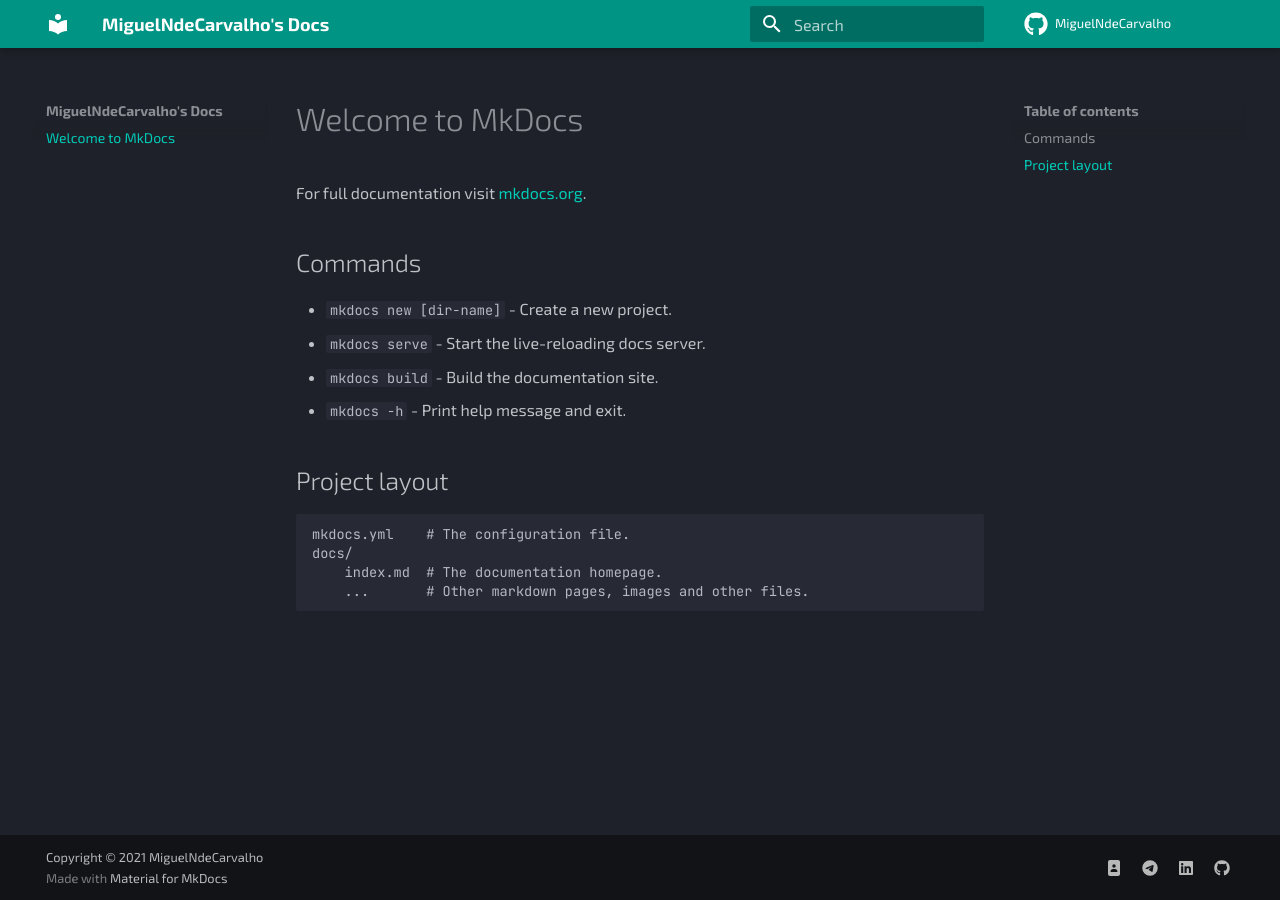
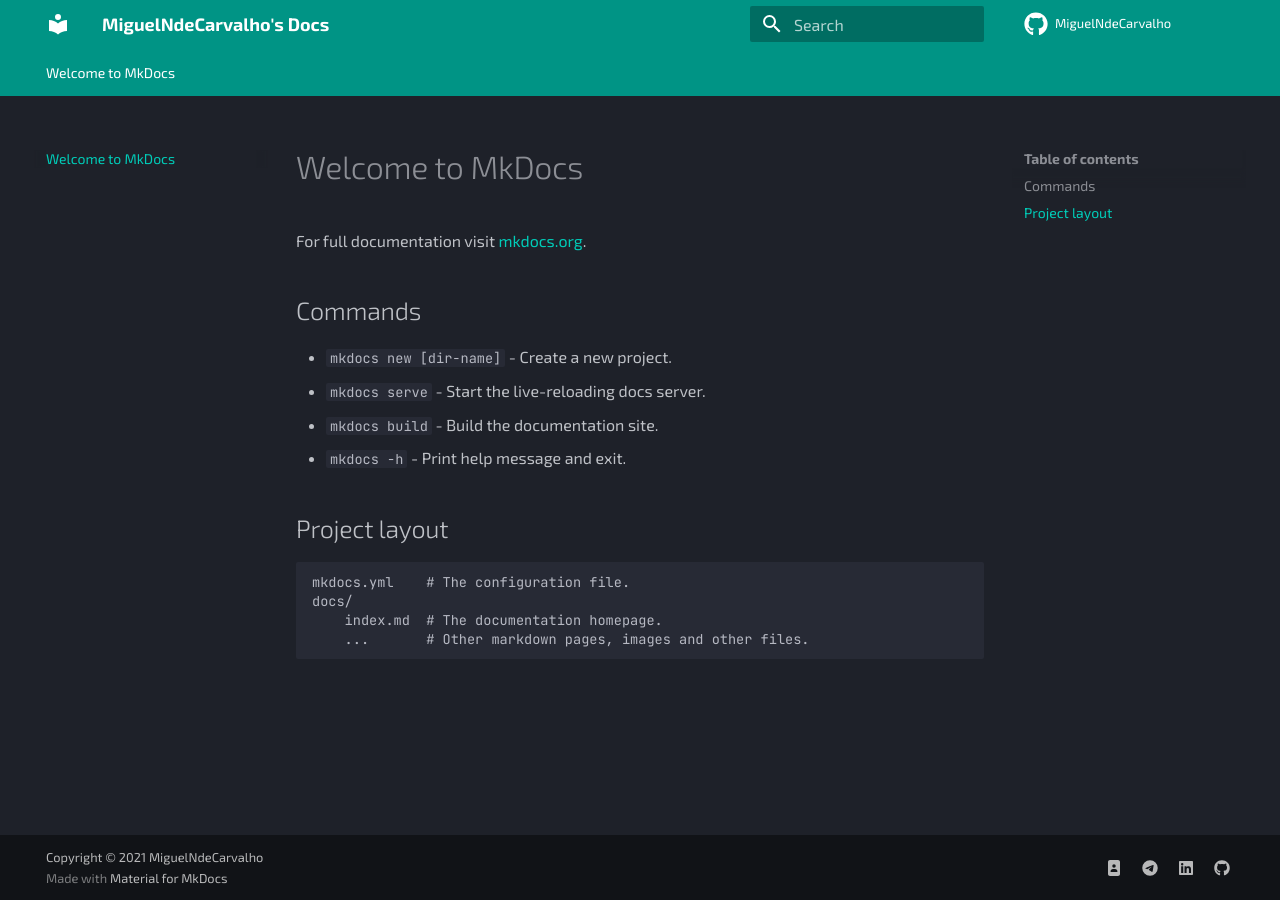
Before and after one commit to MiguelNdeCarvalho/mike-docs, an MkDocs documentation site: the page built from docs/index.md, in a window 1280 px wide. Built offline with MkDocs 1.6.1 and Material for MkDocs 9.7.7, drawn with Linux system fonts in a browser that asks for light colours; some of the changed lines change nothing that is shown.

Commit message:
mkdocs.yml: Fix typo

```diff
--- a/mkdocs.yml
+++ b/mkdocs.yml
@@ -20,7 +20,7 @@
   font:
     text: Exo 2
     code: JetBrains Mono
-  feautures:
+  features:
     - navigation.instant
     - navigation.tabs
     - navigation.sections
```
